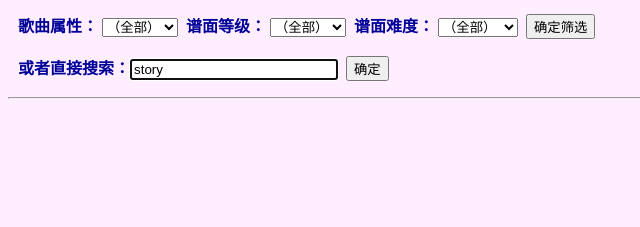
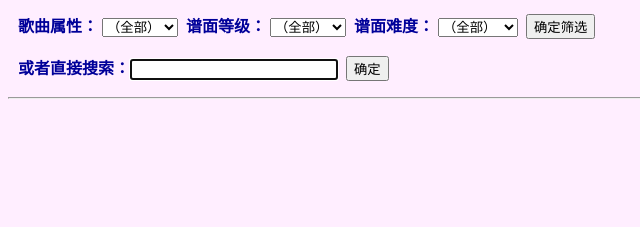
Before and after one commit to cyh168302/cyh168302.github.io, a plain HTML site: page index.html in a window 1280 px wide. Shown: the part 501-728 px from the top of the page, 0-640 px from the left. Drawn offline with Linux system fonts and the light colour scheme; no server answers.

Commit message:
Update index.html

```diff
--- a/index.html
+++ b/index.html
@@ -92,7 +92,7 @@
             <option value = "EASY">EASY</option>
         </select>&nbsp;
         <input type="button" value="确定筛选" onclick="confirm_filter();"/></p>
-    <p>或者直接搜索：<input id="song_name" value = "story" autofocus = "true" style="width:15em" onkeydown="if(event.keyCode===13) {confirm_search();}"/>&nbsp;
+    <p>或者直接搜索：<input id="song_name" autofocus = "true" style="width:15em" onkeydown="if(event.keyCode===13) {confirm_search();}"/>&nbsp;
         <input type="button" value="确定" onclick="confirm_search();"/></p>
     <hr/>
     <div id="songs" style="width:350px;"></div>
```
